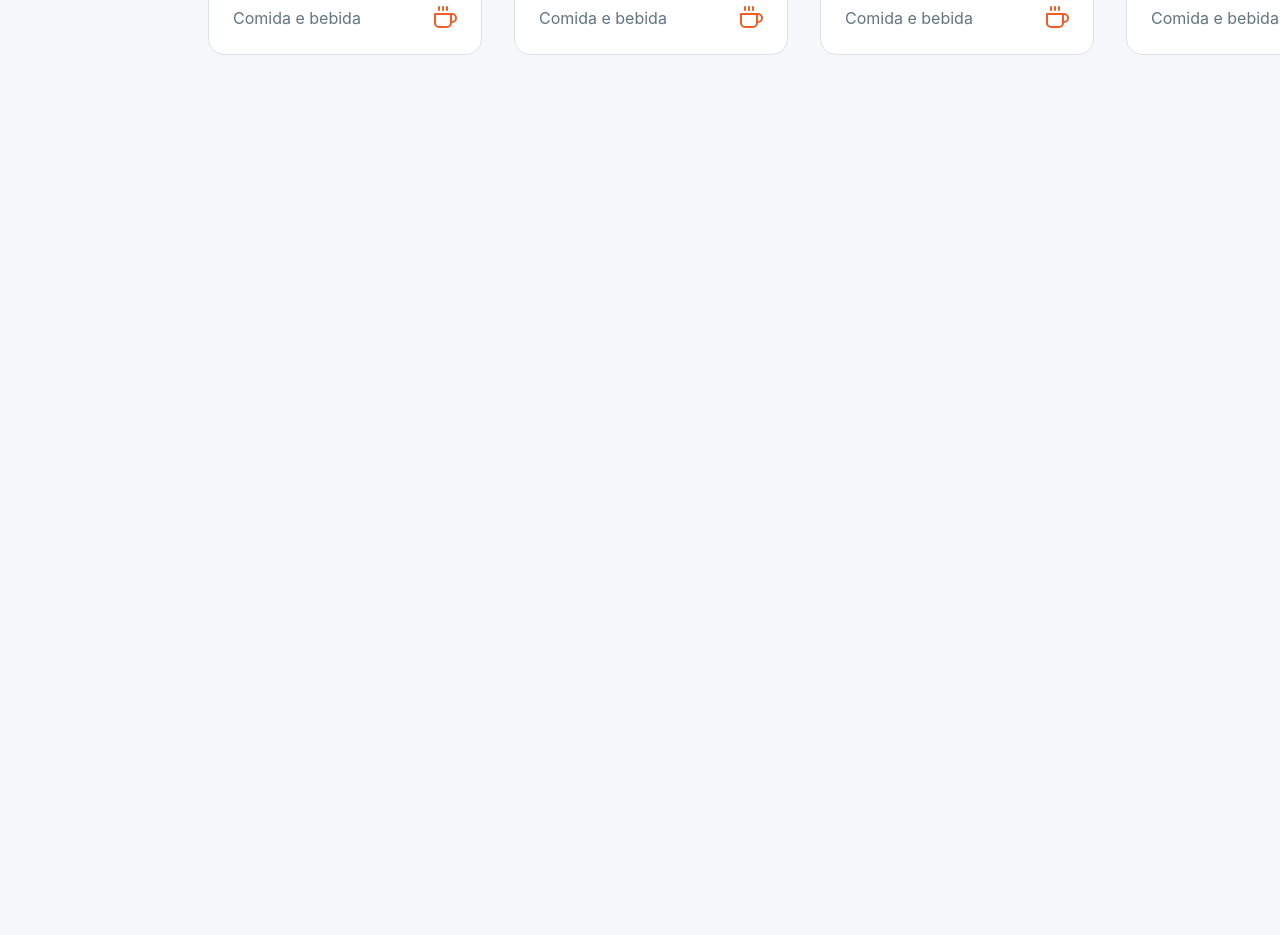
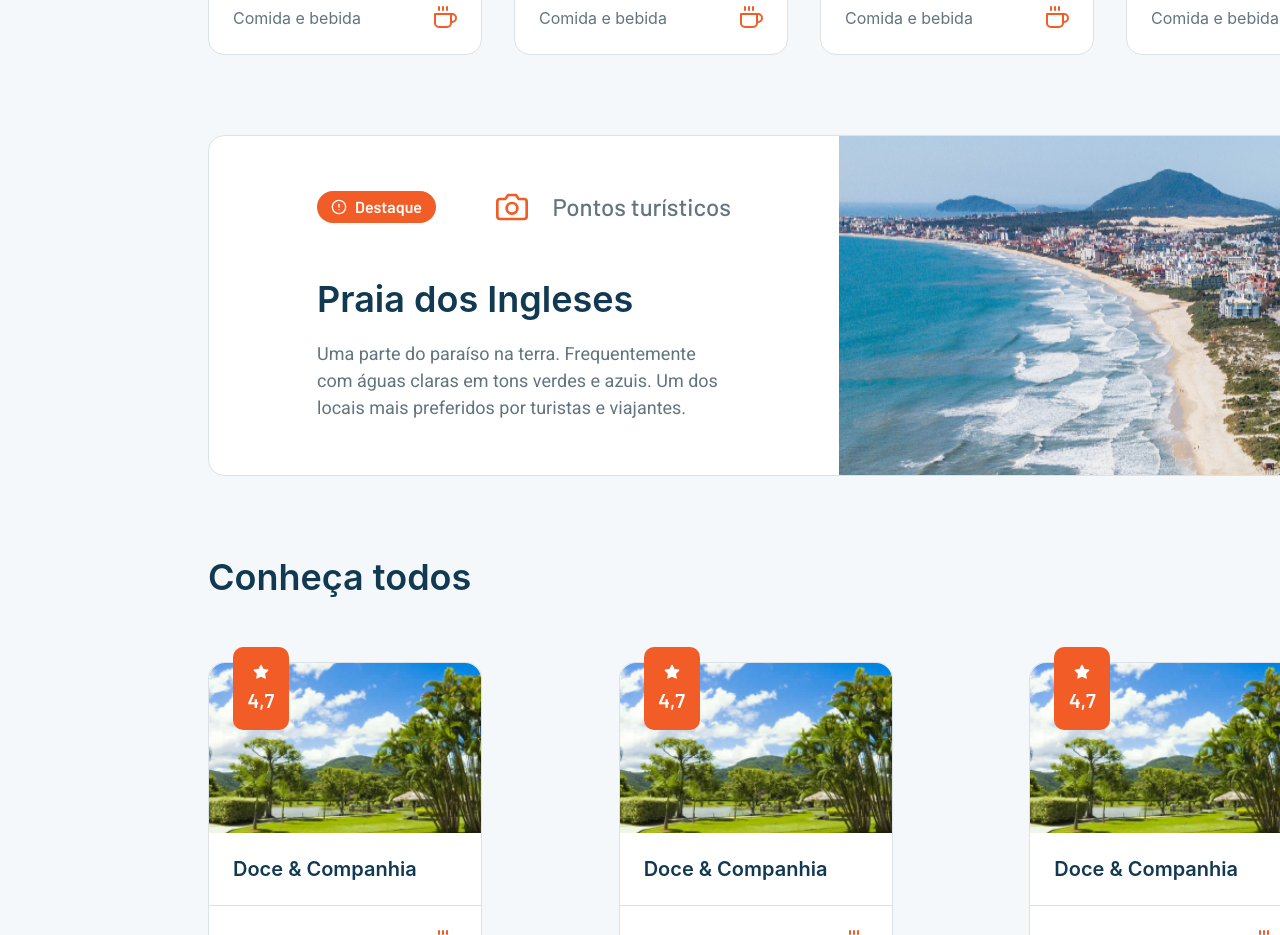
Before and after one commit to LeoCPeres/Traveler-front, a Next.js app: page /cities/aguas-mornas in a window 1280 px wide. Shown: the part 1300-2235 px from the top of the page. Before the commit the page ends 1435 px from the top, so only its background shows below. Built offline with nearby package versions, Linux system fonts and the light colour scheme.

Commit message:
cities slug

```diff
--- a/src/components/LocalCard/index.tsx
+++ b/src/components/LocalCard/index.tsx
@@ -1,5 +1,6 @@
 import { Box, Flex, Heading, Image, Text } from "@chakra-ui/react";
 import { FiStar, FiCoffee } from "react-icons/fi";
+import { EditAndDeleteButtons } from "../EditAndDeleteButtons";
 
 export function LocalCard() {
   return (
@@ -32,6 +33,7 @@ export function LocalCard() {
             4,7
           </Heading>
         </Flex>
+
         <Image
           src="../images/image-card.png"
           borderRadius="16px 16px 0px 0px"
--- a/src/pages/cities/[slug].tsx
+++ b/src/pages/cities/[slug].tsx
@@ -1,8 +1,15 @@
-import { Box, Button, Flex, Heading, Image, Text } from "@chakra-ui/react";
+import {
+  Box,
+  Button,
+  Flex,
+  Heading,
+  Image,
+  SimpleGrid,
+  Text,
+} from "@chakra-ui/react";
 import { BackButton } from "../../components/BackButton";
 import { EditAndDeleteButtons } from "../../components/EditAndDeleteButtons";
-import { FiCamera } from "react-icons/fi";
-import { Card } from "../../components/Card";
+import { FiCamera, FiAlertCircle } from "react-icons/fi";
 import { Sidebar } from "../../components/Sidebar";
 import { LocalCard } from "../../components/LocalCard";
 
@@ -151,6 +158,102 @@ export default function City() {
               <LocalCard />
               <LocalCard />
             </Flex>
+
+            <Flex
+              bg="#FFF"
+              flex="1"
+              w="100%"
+              h="286px"
+              border="1px"
+              borderColor="gray.200"
+              borderRadius="16px"
+              justify="space-between"
+              mb="80px"
+            >
+              <Flex
+                paddingY="53px"
+                paddingX="108px"
+                direction="column"
+                w="100%"
+              >
+                <Flex justify="space-between" align="center">
+                  <Flex
+                    w="119px"
+                    h="32px"
+                    bg="orange.500"
+                    align="center"
+                    justify="center"
+                    borderRadius="100px"
+                    gap="8px"
+                  >
+                    <FiAlertCircle color="#fff" />
+                    <Text color="#FFF" fontWeight="600" fontFamily="Barlow">
+                      Destaque
+                    </Text>
+                  </Flex>
+                  <Flex align="center" gap="24px">
+                    <FiCamera color="#F25D27" size="32" />
+                    <Text fontFamily="Barlow" fontWeight="500" fontSize="24px">
+                      Pontos turísticos
+                    </Text>
+                  </Flex>
+                </Flex>
+                <Heading
+                  color="blue.700"
+                  mt="56px"
+                  fontWeight="600"
+                  lineHeight="36px"
+                >
+                  Praia dos Ingleses
+                </Heading>
+                <Text
+                  mt="24px"
+                  fontFamily="Heebo"
+                  fontWeight="400"
+                  fontSize="18px"
+                >
+                  Uma parte do paraíso na terra. Frequentemente com águas claras
+                  em tons verdes e azuis. Um dos locais mais preferidos por
+                  turistas e viajantes.
+                </Text>
+              </Flex>
+              <Image
+                src="../images/destaque.png"
+                borderRadius="0 16px 16px 0"
+              />
+            </Flex>
+            <Flex w="100%" justify="space-between" align="center" mb="33px">
+              <Heading color="blue.700" fontSize="36px" fontWeight="600">
+                Conheça todos
+              </Heading>
+              <Flex>Componente</Flex>
+            </Flex>
+
+            <SimpleGrid
+              gap="40px"
+              columns={4}
+              w="100%"
+              background="gray.100"
+              mt="29px"
+              minChildWidth="274px"
+              mb="80px"
+            >
+              <LocalCard />
+              <LocalCard />
+              <LocalCard />
+              <LocalCard />
+              <LocalCard />
+              <LocalCard />
+              <LocalCard />
+              <LocalCard />
+              <LocalCard />
+              <LocalCard />
+              <LocalCard />
+              <LocalCard />
+              <LocalCard />
+              <LocalCard />
+              <LocalCard />
+            </SimpleGrid>
           </Flex>
         </Flex>
       </Flex>
```
Also changed, not shown: src/components/Card/index.tsx (+4 -3 lines), public/images/destaque.png (added).
